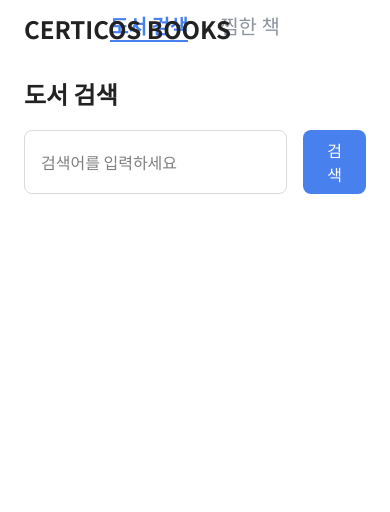
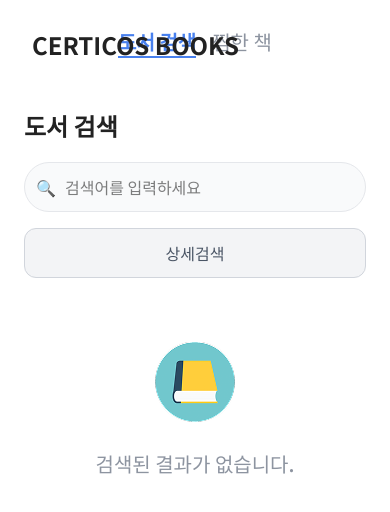
Before and after one commit to stoic-park/cdri-books-sungtaekpark, a React (Vite) app: page / in a window 390 px wide. Shown: the top 512 px of the page. Built offline with nearby package versions, Linux system fonts and the light colour scheme.

Commit message:
feat: 도서 검색 페이지 UI 구현

```diff
--- a/src/components/layout/Header.tsx
+++ b/src/components/layout/Header.tsx
@@ -7,12 +7,12 @@ const Header = () => {
   const isWishlistActive = location.pathname === '/wishlist';
 
   return (
-    <header className="flex justify-center items-center px-6 py-4 relative">
-      <Typography variant="title1" color="black" className="absolute left-6">
+    <header className="flex justify-center items-center p-xl relative">
+      <Typography variant="title1" color="black" className="absolute left-xl">
         CERTICOS BOOKS
       </Typography>
 
-      <nav className="flex gap-8">
+      <nav className="flex gap-4 sm:gap-6 lg:gap-8">
         <Link
           to="/"
           className={isSearchActive ? 'border-b-2 border-primary pb-1' : ''}
--- a/src/components/layout/Layout.tsx
+++ b/src/components/layout/Layout.tsx
@@ -2,12 +2,12 @@ import { Outlet } from 'react-router-dom';
 import Header from './Header';
 
 const Layout = () => (
-  <>
+  <div className="w-full max-w-[1920px] mx-auto min-h-screen bg-white">
     <Header />
-    <main>
+    <main className="max-w-screen-md mx-auto flex flex-col gap-lg p-lg">
       <Outlet />
     </main>
-  </>
+  </div>
 );
 
 export default Layout;
--- a/src/pages/SearchBook.tsx
+++ b/src/pages/SearchBook.tsx
@@ -11,55 +11,96 @@ const SearchBook = () => {
   };
 
   return (
-    <div className="p-6 mx-auto">
-      <Typography variant="title1" color="black" className="mb-6">
+    <div className="flex flex-col gap-lg">
+      <Typography variant="title1" color="black">
         도서 검색
       </Typography>
 
-      {/* 임시 검색 폼 */}
-      <form onSubmit={handleSearch} className="mb-8">
-        <div className="flex gap-4">
+      <div className="flex flex-col w-full gap-xl">
+        {/* 검색 폼 */}
+        <form onSubmit={handleSearch} className="w-full">
+          <div className="flex flex-col sm:flex-row gap-4">
+            <div className="flex-1 relative">
+              <div className="absolute left-3 top-1/2 transform -translate-y-1/2 text-gray-400">
+                🔍
+              </div>
               <input
                 type="text"
                 value={keyword}
                 onChange={e => setKeyword(e.target.value)}
                 placeholder="검색어를 입력하세요"
-            className="flex-1 px-4 py-2 border border-gray rounded-md focus:outline-none focus:border-primary"
+                className="w-full pl-10 pr-4 py-3 bg-gray-50 border border-gray-200 rounded-full focus:outline-none focus:border-primary focus:bg-white transition-colors"
               />
-          {/* 임시 검색 버튼 */}
+            </div>
             <button
               type="submit"
-            className="px-6 py-2 bg-primary text-white rounded-md hover:bg-primary/90 transition-colors"
+              className="px-6 py-3 bg-gray-100 text-gray-600 rounded-lg hover:bg-gray-200 transition-colors border border-gray-300"
             >
-            검색
+              상세검색
             </button>
           </div>
         </form>
 
-      {/* 임시 검색 결과 */}
-      <div className="space-y-4">
+        {/* 검색 결과 */}
+        <div className="">
           {isLoading && (
+            <div className="text-center">
               <Typography variant="body1" color="text-secondary">
                 검색 중...
               </Typography>
+            </div>
           )}
 
           {error && (
+            <div className="text-center">
               <Typography variant="body1" color="red">
                 검색 중 오류가 발생했습니다: {error.message}
               </Typography>
+            </div>
           )}
 
-        {data && (
+          {!keyword.trim() ? (
+            <div className="flex flex-col items-center justify-center p-xl gap-xl">
+              <img
+                src="src/assets/images/icon_book.png"
+                alt="search-book"
+                className="w-20 h-20"
+              />
+              <Typography
+                variant="body1"
+                color="text-secondary"
+                className="text-center"
+              >
+                검색된 결과가 없습니다.
+              </Typography>
+            </div>
+          ) : (
+            data && (
               <div>
-            <Typography variant="body1" color="text-secondary" className="mb-4">
-              검색 결과: {data.total}건
+                <div className="flex gap-4 mb-6">
+                  <Typography variant="body1" color="text-secondary">
+                    도서 검색 결과
                   </Typography>
+                  <Typography variant="body1" color="text-secondary">
+                    총 {data.total}건
+                  </Typography>
+                </div>
 
                 {data.books.length === 0 ? (
-              <Typography variant="body1" color="text-secondary">
+                  <div className="flex flex-col items-center justify-center p-xl gap-xl">
+                    <img
+                      src="src/assets/images/icon_book.png"
+                      alt="search-book"
+                      className="w-20 h-20"
+                    />
+                    <Typography
+                      variant="body1"
+                      color="text-secondary"
+                      className="text-center"
+                    >
                       검색된 결과가 없습니다.
                     </Typography>
+                  </div>
                 ) : (
                   <div className="grid grid-cols-1 md:grid-cols-2 lg:grid-cols-3 gap-6">
                     {data.books.map(book => (
@@ -98,7 +139,9 @@ const SearchBook = () => {
                   </div>
                 )}
               </div>
+            )
           )}
+        </div>
       </div>
     </div>
   );
```
Also changed, not shown: src/assets/images/icon_book.png (added). Lines whose indentation alone changed are shown as unchanged.
